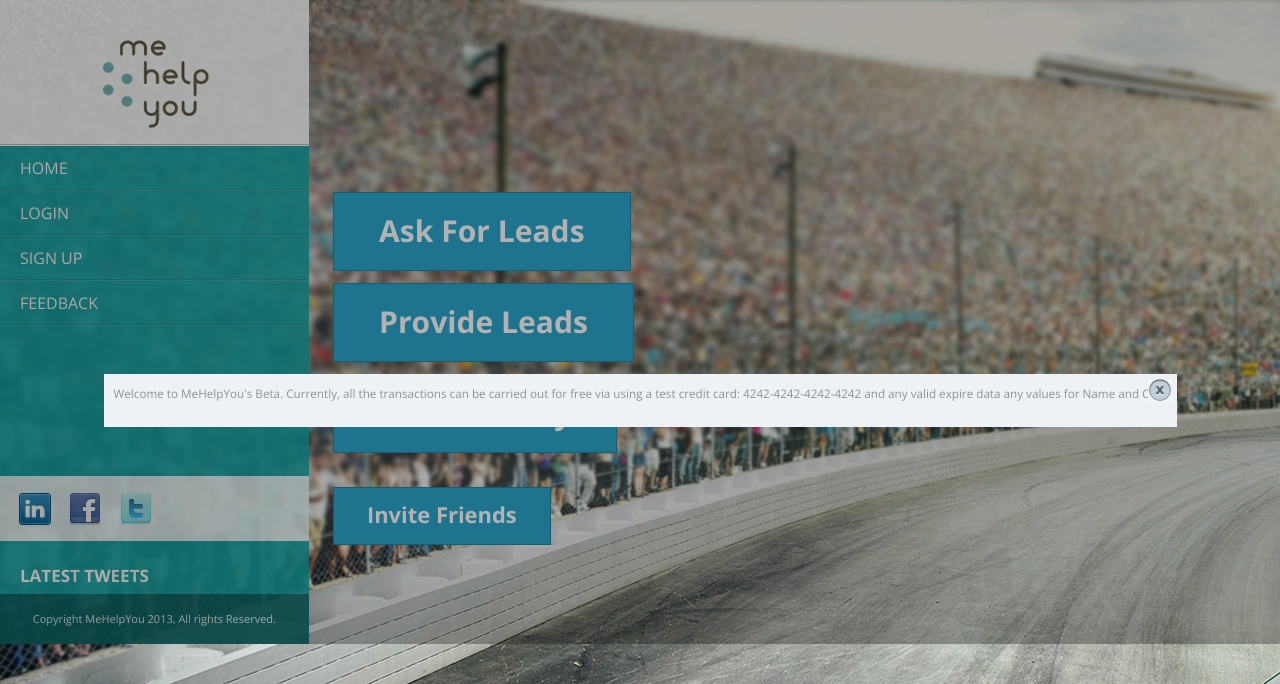
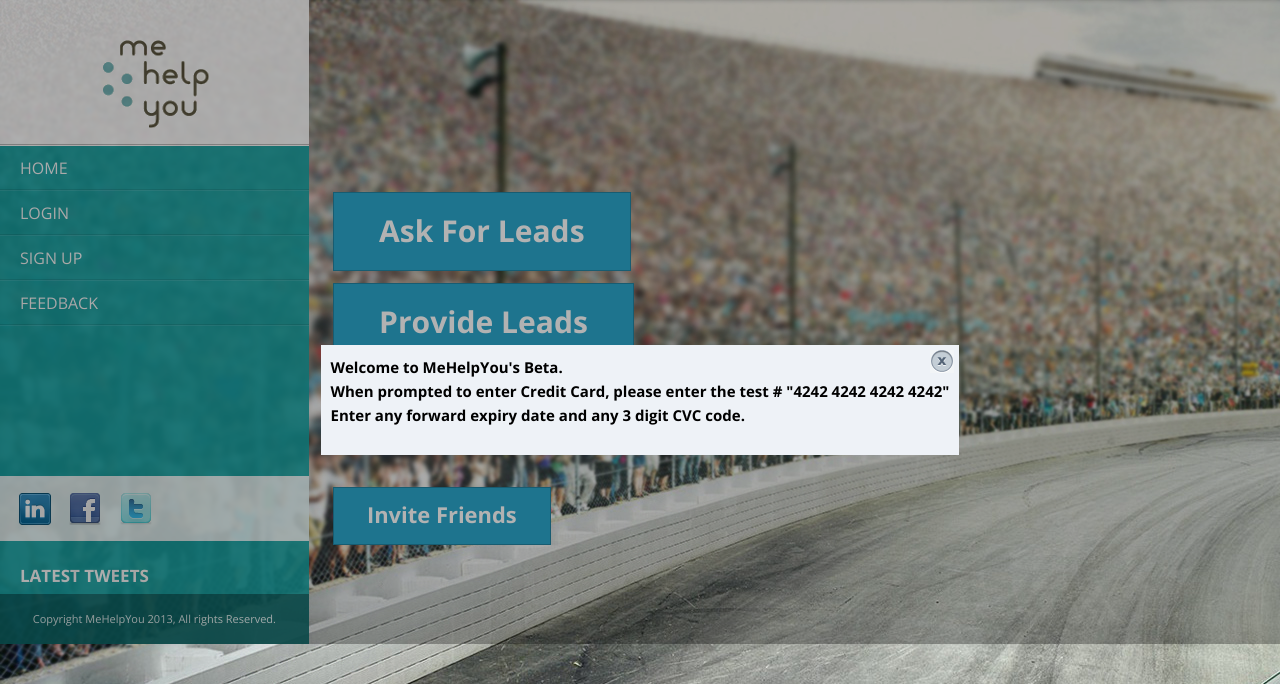
Before and after one commit to TejasM/mehelpyou, a Django app: page / in a window 1280 px wide. Shown: the top 684 px of the page. Run offline with Django 3.2, Linux system fonts and the light colour scheme; parts of the project's set-up code (start-up, migrations or seed data) failed here and were passed over; some libraries are stand-ins or nearby versions.

Commit message:
format message

```diff
--- a/templates/base.html
+++ b/templates/base.html
@@ -291,7 +291,8 @@
                         </div>
                         <h3><label for="message" data-role="none"
                                    style="margin-top: 20px; color: white;">Message: </label></h3>
-                        <textarea id="message" name="message" style="height: 130px; font-family: bold; font-size: 12px">Help yourself & others you know through the professional MeHelpYou community.
+                        <textarea id="message" name="message" style="height: 130px; font-family: bold; font-size: 12px">Help
+                            yourself & others you know through the professional MeHelpYou community.
 
                             Invite Friends. Ask For Leads. Provide Leads. Make Money.
 
@@ -310,9 +311,13 @@ Join today at www.MeHelpYou.com</textarea>
     {% endfor %}<a id="close_x" class="close sprited" href="#">close</a>{% endif %}
 </div>
 
-<div id="new_user" title="Welcome we are currently in beta!" data-role="none" style="display: none; background: #eef2f7; padding: 10px">
+<div id="new_user" title="Welcome we are currently in beta!" data-role="none"
+     style="display: none; background: #eef2f7; padding: 10px">
     <a id="close_x" class="close sprited" href="#">close</a>
-    <p>Welcome to MeHelpYou's Beta. Currently, all the transactions can be carried out for free via using a test credit card: 4242-4242-4242-4242 and any valid expire data any values for Name and CVC.</p>
+
+    <p style="font-size: 15px; color: black;"><strong>Welcome to MeHelpYou's Beta. <br> When prompted to enter Credit
+        Card, please enter the test # "4242 4242 4242 4242"
+        <br>Enter any forward expiry date and any 3 digit CVC code.</strong></p>
 </div>
 
 <!-- Included JS Files -->
```
Lines whose indentation alone changed are shown as unchanged.
